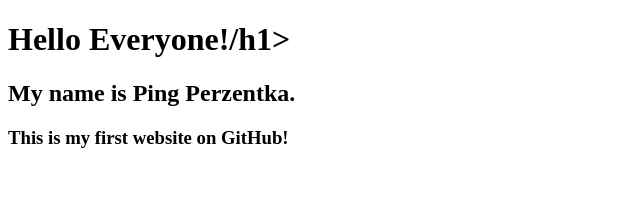
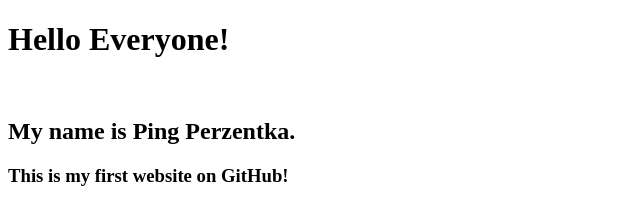
Before and after one commit to pperzentka/itmd-361-Spring2017, a plain HTML site: page index.html in a window 1280 px wide. Shown: the whole page, without its empty margins (0-640 px from the left). Drawn offline with Linux system fonts and the light colour scheme.

Commit message:
Update index.html
fixed the first line for un-closed heading

```diff
--- a/index.html
+++ b/index.html
@@ -5,7 +5,7 @@
 	<title>My first website</title>
 </head>
 <body>
-	<h1> Hello Everyone!/h1><br>
+	<h1> Hello Everyone!</h1><br>
         <h2> My name is Ping Perzentka. </p2> <br>
         <h3> This is my first website on GitHub! </h3>
 </body>
```
